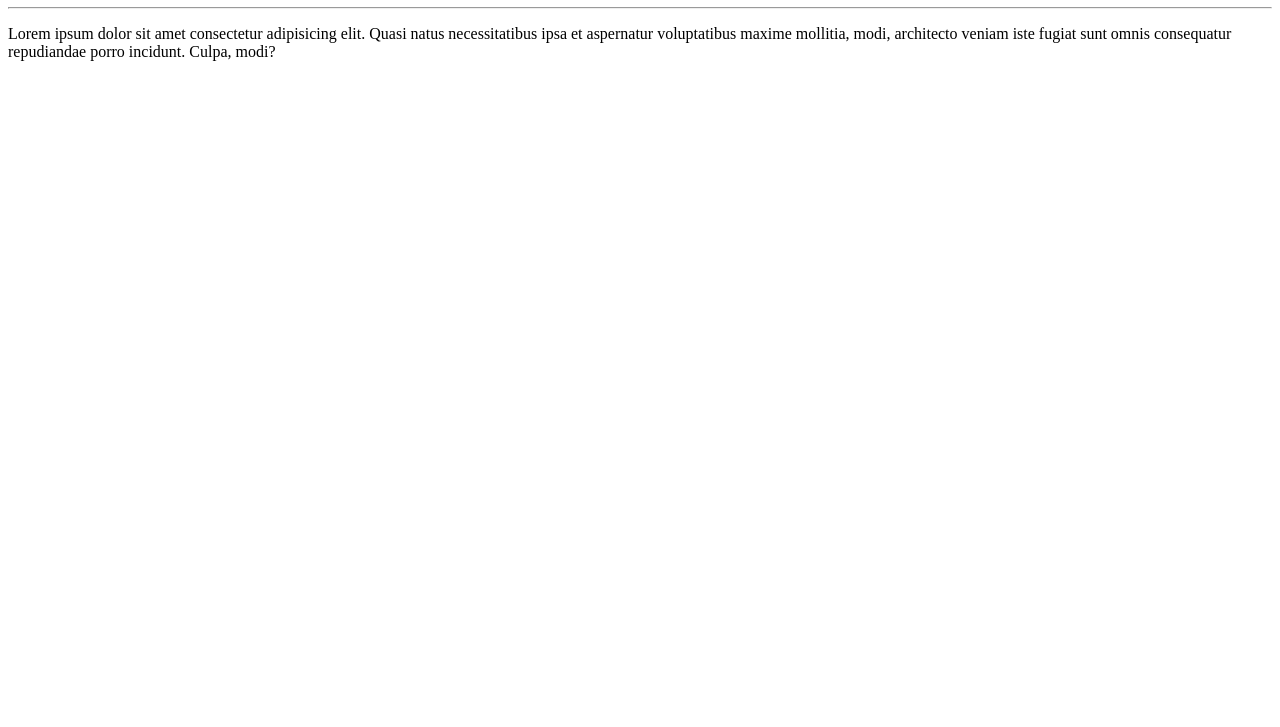
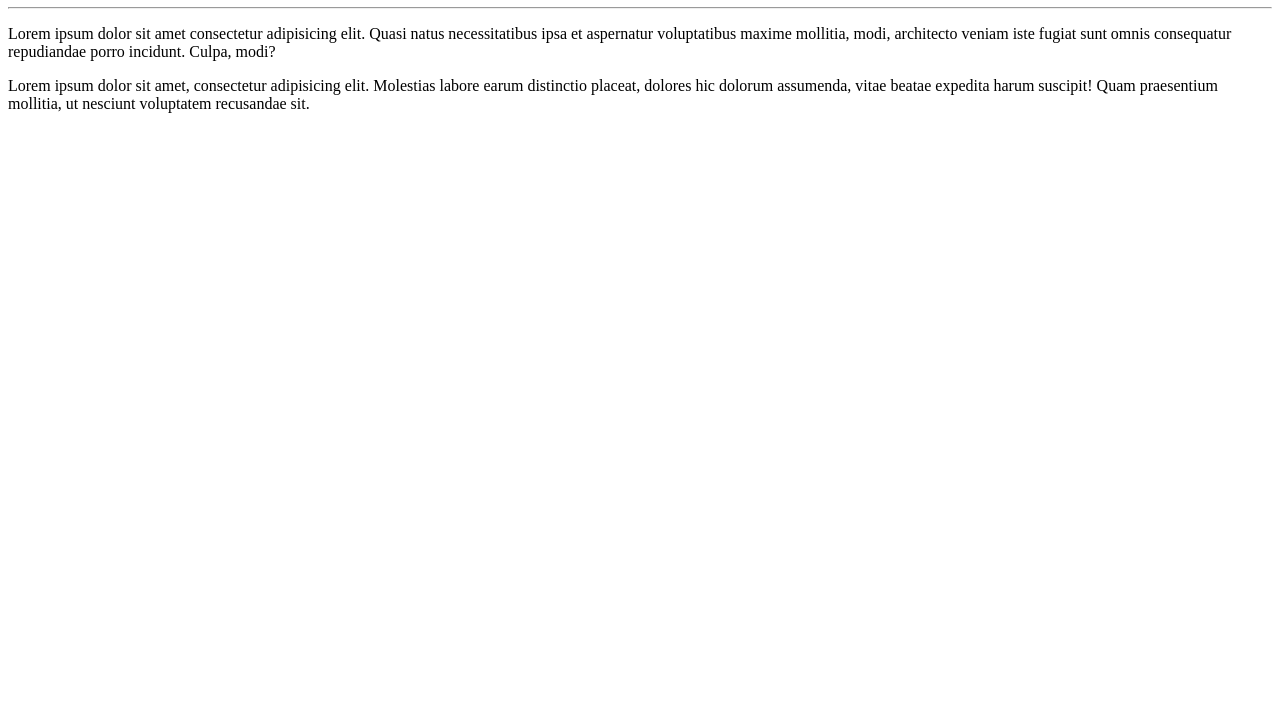
Before and after one commit to wallaceskt/Ola-Mundo, a plain HTML site: page site-exemplo/index.html in a window 1280 px wide. Shown: the part 73-800 px from the top of the page. Drawn offline with Linux system fonts and the light colour scheme.

Commit message:
Adicionei um parágrafo
Adicionei um parágrafo na index.html.

```diff
--- a/site-exemplo/index.html
+++ b/site-exemplo/index.html
@@ -9,5 +9,6 @@
     <h1>Olá, Mundo!</h1>
     <hr>
     <p>Lorem ipsum dolor sit amet consectetur adipisicing elit. Quasi natus necessitatibus ipsa et aspernatur voluptatibus maxime mollitia, modi, architecto veniam iste fugiat sunt omnis consequatur repudiandae porro incidunt. Culpa, modi?</p>
+    <p>Lorem ipsum dolor sit amet, consectetur adipisicing elit. Molestias labore earum distinctio placeat, dolores hic dolorum assumenda, vitae beatae expedita harum suscipit! Quam praesentium mollitia, ut nesciunt voluptatem recusandae sit.</p>
 </body>
 </html>
```
